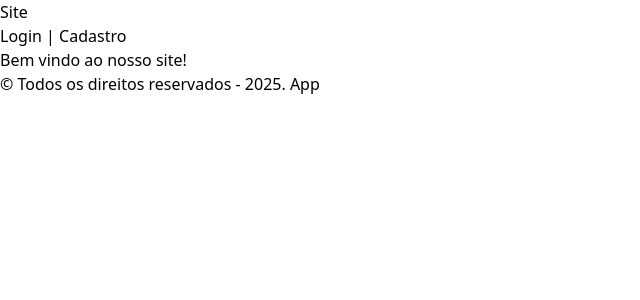
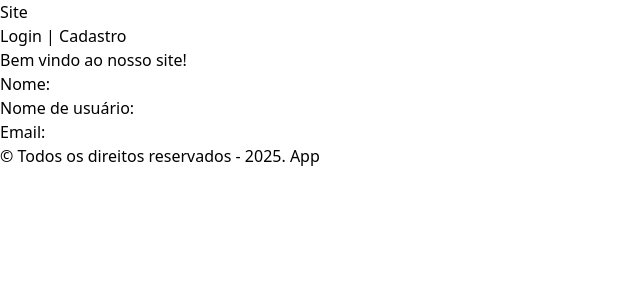
Before and after one commit to LucasRafa22/Login-Cadastro, a React (Vite) app in the folder access-control-cp/: page /site in a window 1280 px wide. Shown: the top 300 px of the page, without its empty margins (0-640 px from the left). Built offline with nearby package versions, Linux system fonts and the light colour scheme.

Commit message:
feat: atualizando login para passar dados no site

```diff
--- a/access-control-cp/src/routes/Login/index.tsx
+++ b/access-control-cp/src/routes/Login/index.tsx
@@ -23,7 +23,7 @@ export default function Login() {
 
             if (usuariosEncontrados.length > 0) {
                 alert("Login realizado com sucesso!");
-                navigate("/site");
+                navigate("/site", { state: usuariosEncontrados[0] });
             } else {
                 alert("Credenciais inválidas. Verifique seu nome de usuário e email.");
             }
--- a/access-control-cp/src/routes/Site/index.tsx
+++ b/access-control-cp/src/routes/Site/index.tsx
@@ -1,7 +1,14 @@
 export default function Site(){
+
+
     return(
         <main>
             <h1>Bem vindo ao nosso site!</h1>
+            <div>
+                <h2>Nome: </h2>
+                <h2>Nome de usuário: </h2>
+                <h2>Email: </h2>
+            </div>
         </main>
     )
 }
```
